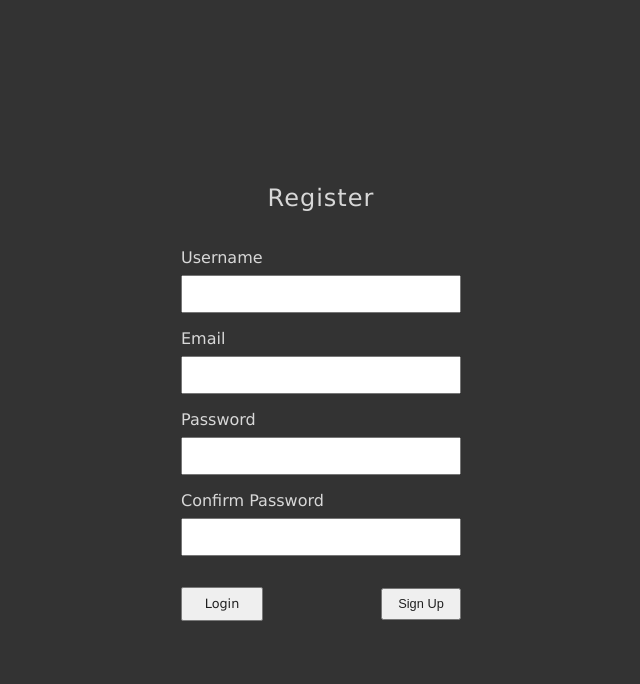
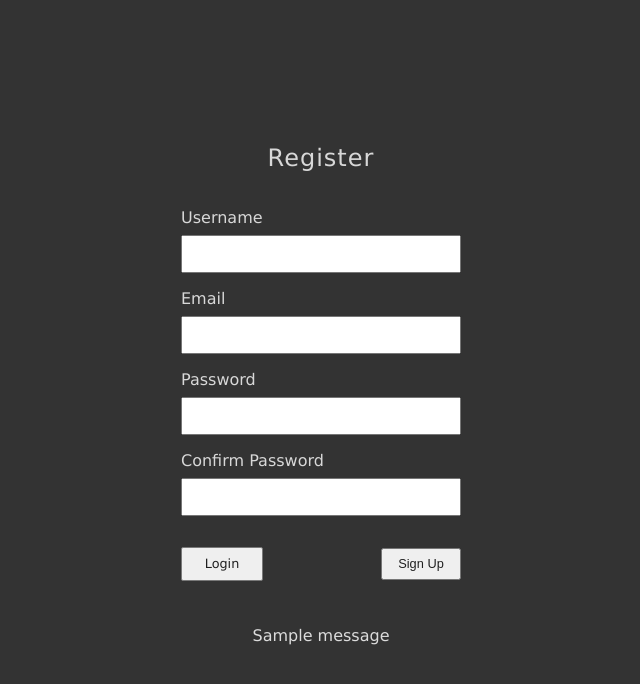
Before and after one commit to Amon3141/2you, a Flask app: page /register in a window 1280 px wide. Shown: the top 684 px of the page, without its empty margins (319-959 px from the left). Run offline with Flask 3, Linux system fonts and the light colour scheme; tables that the repository leaves empty hold one stand-in row (values such as "Sample post"); one stand-in notice (Sample message) is shown.

Commit message:
login/signup flash adjustment

```diff
--- a/app.py
+++ b/app.py
@@ -1,11 +1,13 @@
+from sqlite3 import IntegrityError
 from flask import Flask, render_template, redirect, url_for, flash, request
-from flask_login import LoginManager, UserMixin, login_user, current_user, logout_user, login_required
+from flask_login import LoginManager, login_user, current_user, logout_user, login_required
 from forms import RegistrationForm, LoginForm
 from models import User, Journal
 from extensions import db
 from datetime import datetime
 import uuid
 from flask_migrate import Migrate
+from werkzeug.security import generate_password_hash, check_password_hash
 
 app = Flask(__name__)
 
@@ -55,7 +57,7 @@ def register():
         new_user = User(
             username=username,
             email=email,
-            password_hash=generate_password_hash(form.password.data)
+            password=generate_password_hash(form.password.data)
         )
 
         try:
@@ -80,10 +82,9 @@ def login():
 
     form = LoginForm()
     if form.validate_on_submit():
-        user = User.query.filter_by(username=form.username()).first()
+        user = User.query.filter_by(username=form.username.data).first()
         if user and user.check_password(form.password.data):
             login_user(user)
-            flash('Login successful!', 'success')
             return redirect(url_for('home'))
         else:
             flash('Login unsuccessful. Please check your email and password', 'danger')
--- a/static/css/form.css
+++ b/static/css/form.css
@@ -1,3 +1,7 @@
+:root {
+  --primarycolor: #dcdcdc;
+}
+
 body {
   display: flex;
   flex-direction: column;
@@ -60,3 +64,20 @@ input#submit {
 .register-link, .login-link, #submit {
   font-size: 0.8rem;
 }
+
+div.flashes {
+  height: 5rem;
+  display: flex;
+  align-items: center;
+  justify-content: center;
+}
+
+div.flashes div {
+  color: var(--primarycolor);
+}
+
+div.flashes-placeholder {
+  height: 5rem;
+  width: 100%;
+  visibility: hidden;
+}
--- a/templates/register.html
+++ b/templates/register.html
@@ -43,5 +43,16 @@
             <p>{{ form.submit() }}</p>
         </div>
     </form>
+    {% with messages = get_flashed_messages(with_categories=true) %}
+        {% if messages %}
+            <div class="flashes">
+                {% for category, message in messages %}
+                <div class="alert alert-{{ category }}">{{ message }}</div>
+                {% endfor %}
+            </div>
+        {% else %}
+            <div class="flashes-placeholder"></div>
+        {% endif %}
+     {% endwith %}
 </body>
 </html>
```
Also changed, not shown: templates/login.html (+11 -9 lines).
